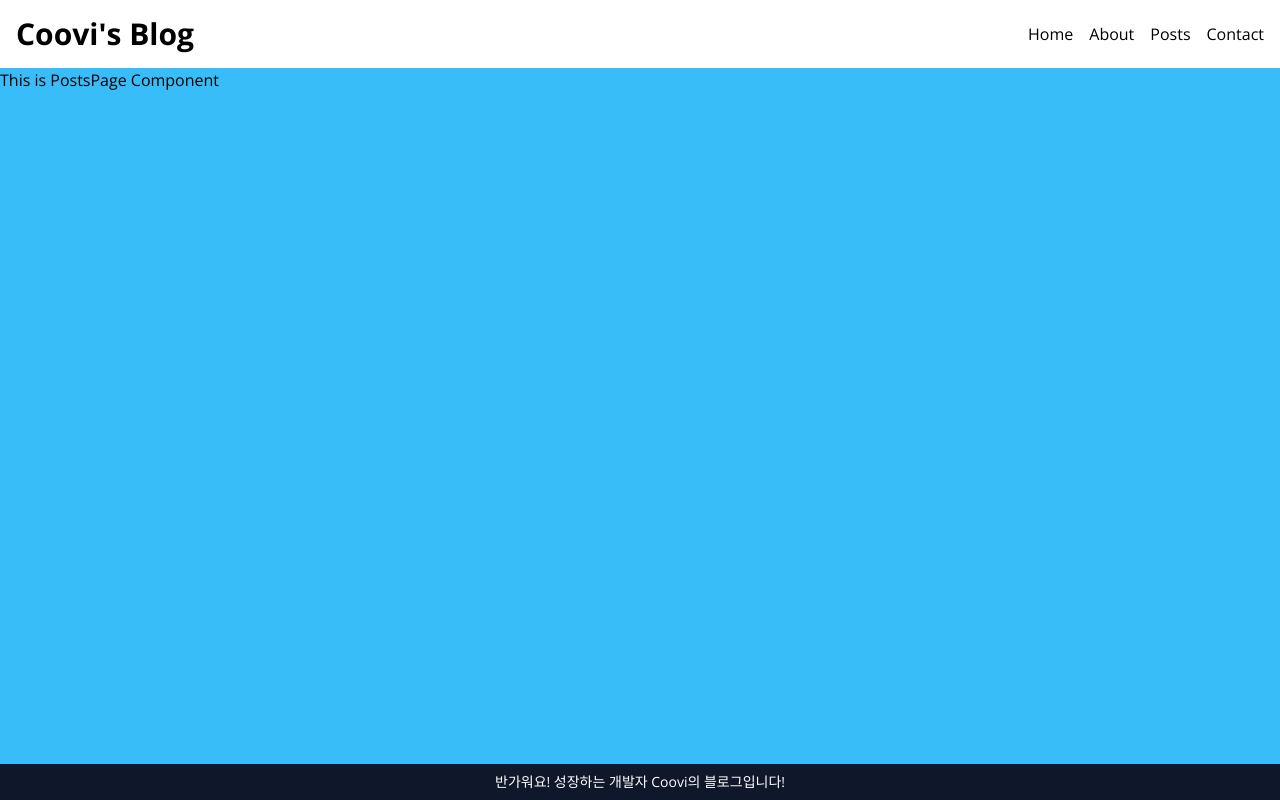
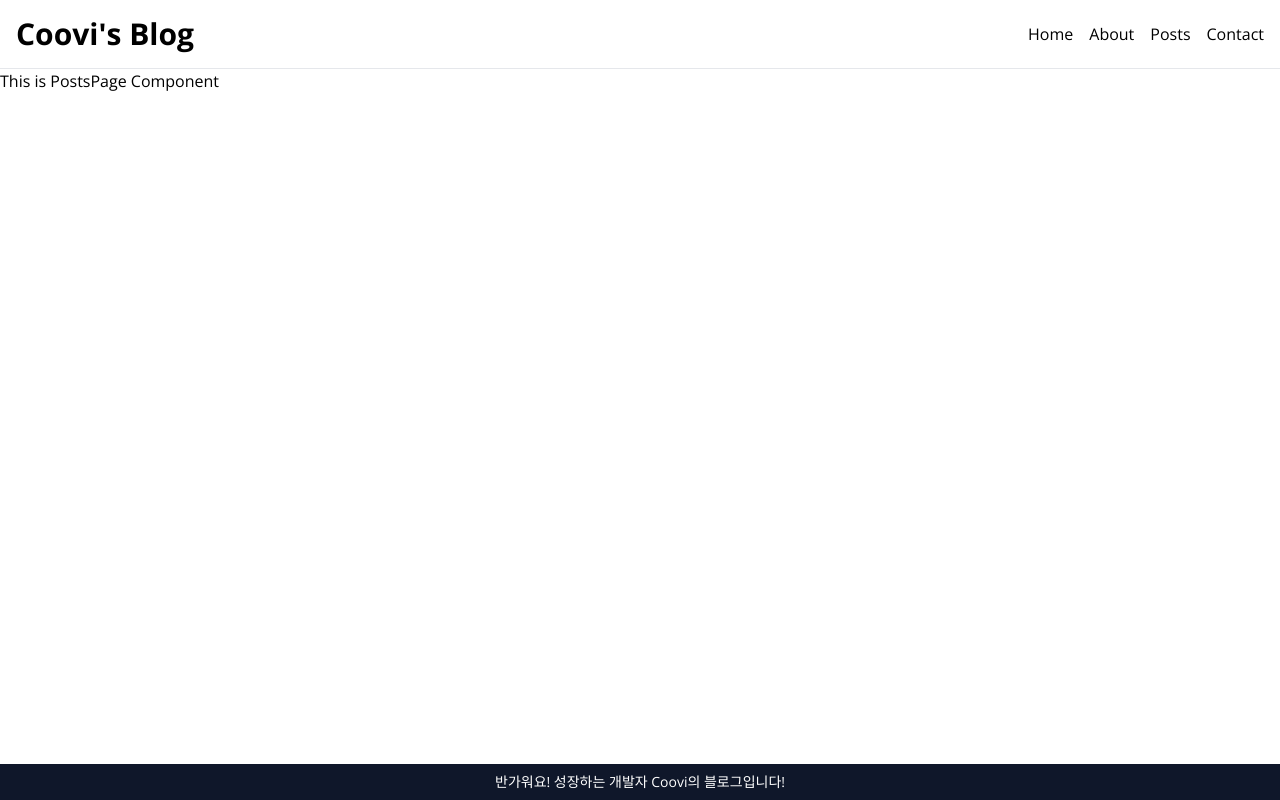
Before and after one commit to jangg0627/coovi_blog, a Next.js app: page /posts in a window 1280 px wide. Built offline with nearby package versions, Linux system fonts and the light colour scheme.

Commit message:
💄 레이아웃 설정

```diff
--- a/src/app/layout.tsx
+++ b/src/app/layout.tsx
@@ -25,10 +25,7 @@ export default function RootLayout({
         {/* max-w-screen-2xl: 요소의 최대 너비를 1536px으로 지정  👉 max-width: 1536px */}
         {/* mx-auto: 요소를 수평 가운데로 정렬  👉 margin-left: auto, margin-right: auto */}
         <Header />
-        <main className="grow bg-sky-400">
-          {/* bg-sky-400: 배경색을 하늘색으로 지정  👉 background-color: #87ceeb */}
-          {children}
-        </main>
+        <main className="grow">{children}</main>
         <Footer />
       </body>
     </html>
--- a/src/components/Header.tsx
+++ b/src/components/Header.tsx
@@ -2,7 +2,7 @@ import Link from "next/link";
 
 export default function Header() {
   return (
-    <header className="flex justify-between items-center p-4">
+    <header className="flex justify-between items-center p-4 border-b">
       {/* flex: 요소를 플렉스 컨테이너로 지정  👉 display: flex */}
       {/* justify-between: 요소 사이에 공간을 두고 정렬  👉 justify-content: space-between */}
       {/* items-center: 요소를 수직/수평 중앙으로 정렬  👉 align-items: center */}
```
